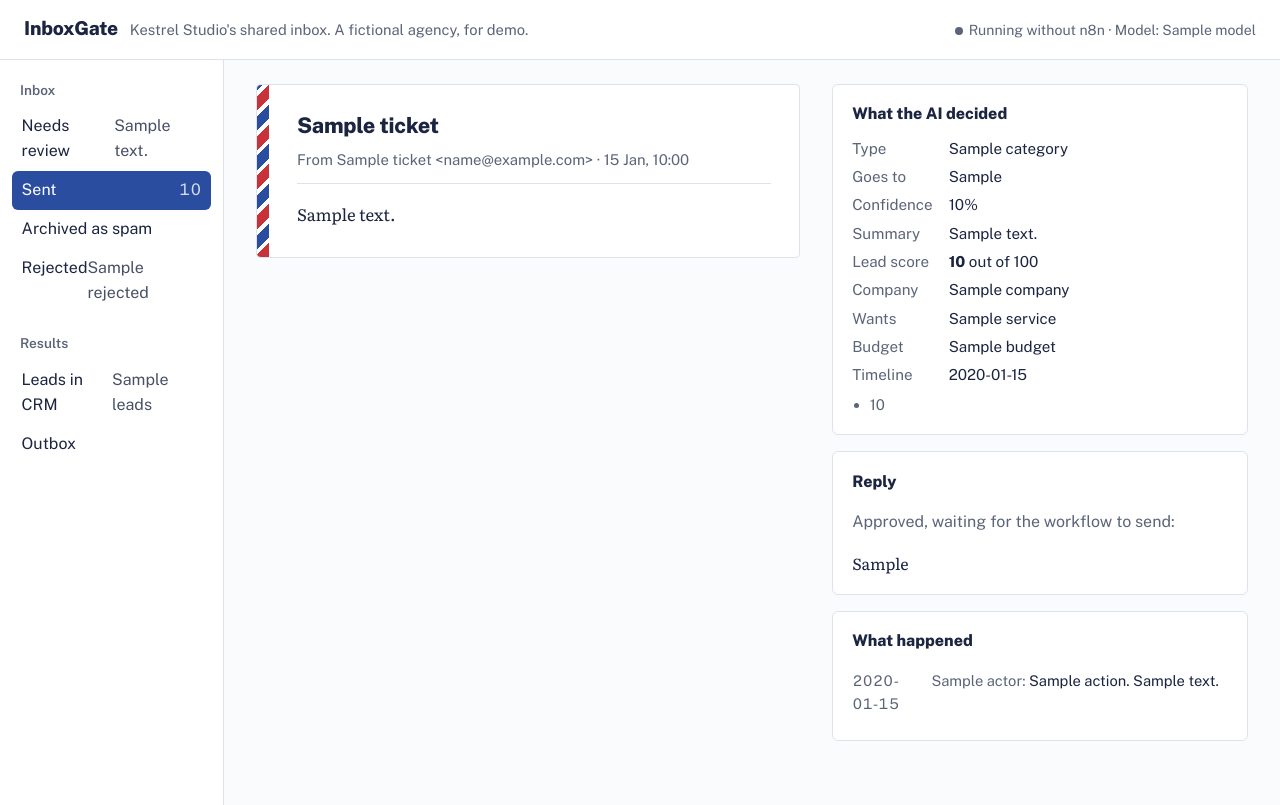
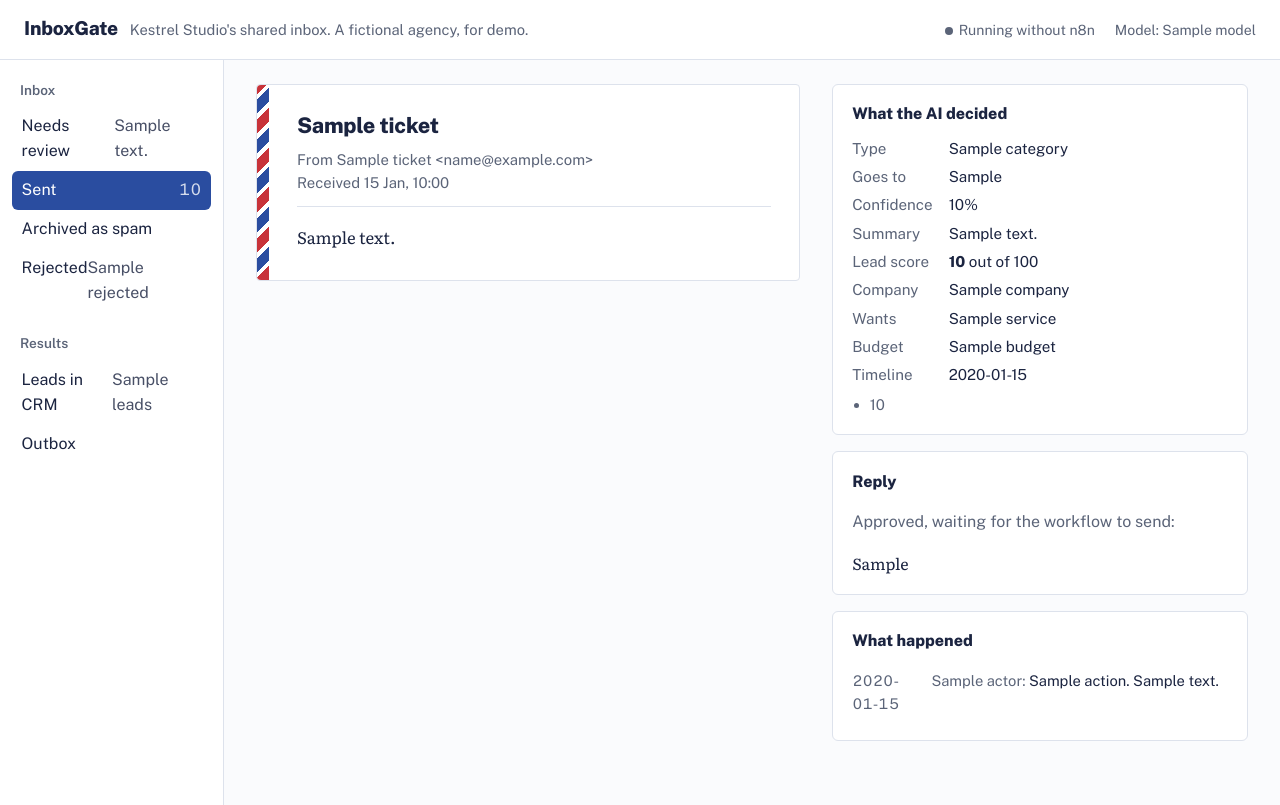
Before and after one commit to kinzamalik18/inboxgate, a FastAPI app: template api/app/templates/ticket.html in a window 1280 px wide. Run offline with FastAPI, Linux system fonts and the light colour scheme; the template is opened without the code that fills it: most values are stand-ins (such as "Sample title", 1, 10 or a date in 2020); parts of the project's set-up code (start-up, migrations or seed data) failed here and were passed over; some libraries are stand-ins or nearby versions.

Commit message:
style: drop dot separators and tidy audit wording

```diff
--- a/api/app/db.py
+++ b/api/app/db.py
@@ -78,7 +78,7 @@ class Database:
                 row["id"],
                 "ai",
                 "triaged",
-                f"{triage.category}, {triage.urgency} urgency, {triage.confidence:.0%} confidence, route to {triage.route_to}",
+                f"{triage.category.capitalize()}, {triage.urgency} urgency, {triage.confidence:.0%} confidence, route to {triage.route_to}",
             )
             if archive:
                 self._event(conn, row["id"], "system", "archived", "Spam with high confidence, no review needed")
--- a/api/app/static/styles.css
+++ b/api/app/static/styles.css
@@ -40,7 +40,7 @@ a { color: var(--blue); text-underline-offset: 3px; }
 }
 .brand { font-weight: 800; font-size: 1.2rem; letter-spacing: -0.01em; color: var(--ink); text-decoration: none; }
 .brand-note { color: var(--slate); font-size: 0.92rem; margin-left: 0.5rem; }
-.status-line { color: var(--slate); font-size: 0.88rem; }
+.status-line { color: var(--slate); font-size: 0.88rem; display: flex; gap: 1.25rem; flex-wrap: wrap; }
 .dot { display: inline-block; width: 0.5rem; height: 0.5rem; border-radius: 50%; margin-right: 0.35rem; vertical-align: 0.05rem; }
 .dot.on { background: var(--green); }
 .dot.off { background: var(--slate); }
--- a/api/app/templates/base.html
+++ b/api/app/templates/base.html
@@ -17,8 +17,8 @@
       <span class="brand-note">Kestrel Studio's shared inbox. A fictional agency, for demo.</span>
     </div>
     <div class="status-line">
-      {% if n8n_connected %}<span class="dot on"></span>Running through n8n{% else %}<span class="dot off"></span>Running without n8n{% endif %}
-      · Model: {{ model }}
+      <span>{% if n8n_connected %}<span class="dot on"></span>Running through n8n{% else %}<span class="dot off"></span>Running without n8n{% endif %}</span>
+      <span class="status-model">Model: {{ model }}</span>
     </div>
   </header>
   <div class="layout">
--- a/api/app/templates/ticket.html
+++ b/api/app/templates/ticket.html
@@ -7,7 +7,8 @@
   <article class="letter" aria-label="Original email">
     <header class="letter-head">
       <h1>{{ ticket.subject or "(no subject)" }}</h1>
-      <p>From {{ ticket.from_name }} &lt;{{ ticket.from_email }}&gt; · {{ time(ticket.received_at) }}</p>
+      <p>From {{ ticket.from_name }} &lt;{{ ticket.from_email }}&gt;</p>
+      <p>Received {{ time(ticket.received_at) }}</p>
     </header>
     <div class="letter-body">{{ ticket.body }}</div>
   </article>
```
